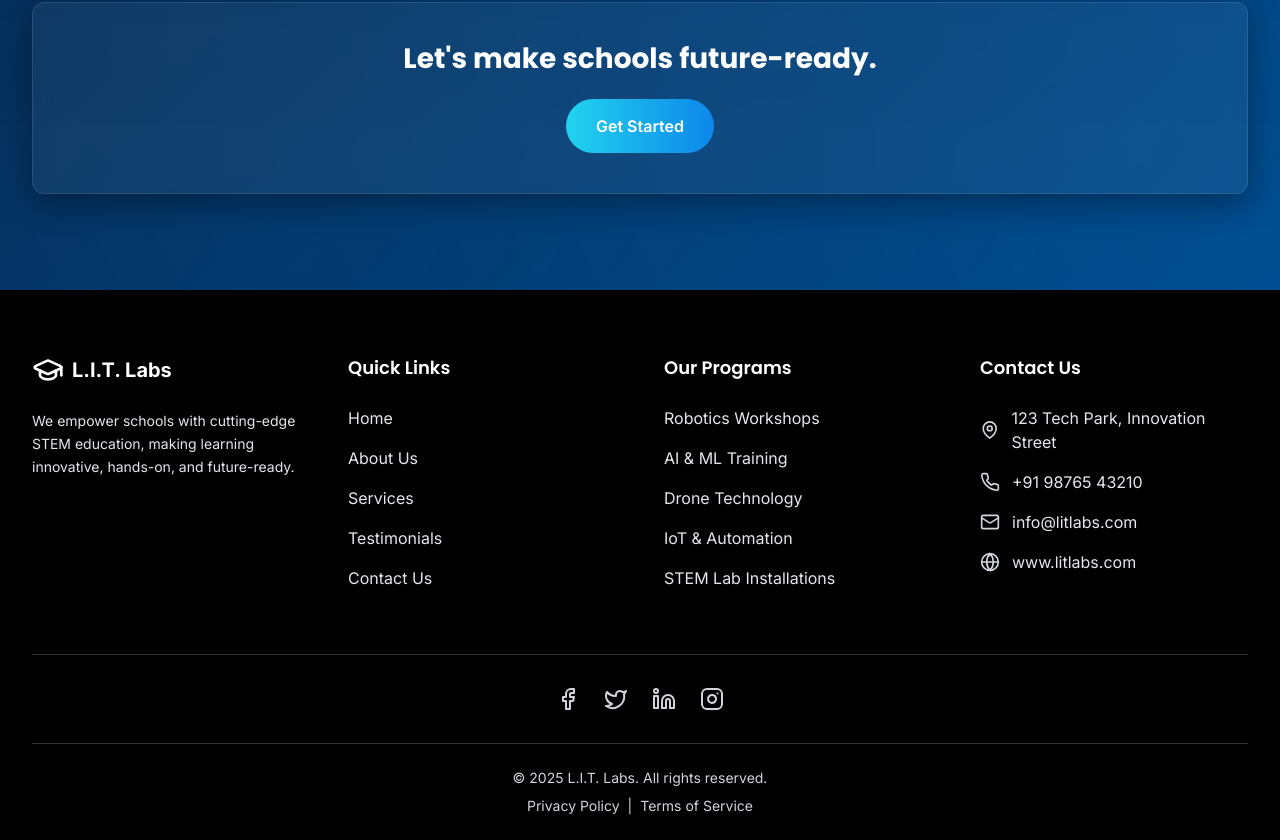
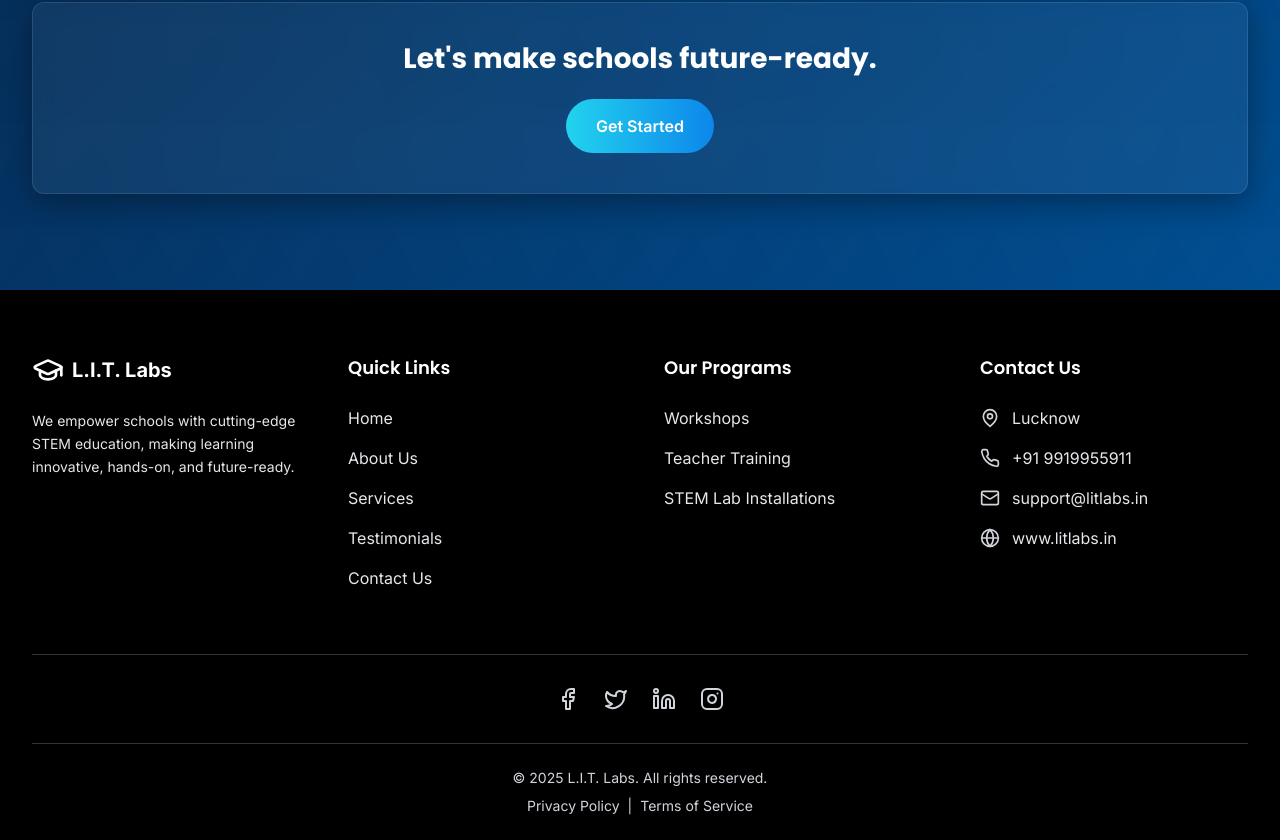
Before and after one commit to Hexacom06/LIT-Labs-Website, a React (Vite) app in the folder project 7/: page / in a window 1280 px wide. Shown: the part 3758-4598 px from the top of the page. Built offline with nearby package versions, Linux system fonts and the light colour scheme.

Commit message:
Update Footer.tsx

```diff
--- a/project 7/src/components/Footer.tsx
+++ b/project 7/src/components/Footer.tsx
@@ -40,10 +40,8 @@ const Footer = () => {
             <h3 className="text-lg font-semibold mb-6">Our Programs</h3>
             <ul className="space-y-4">
               {[
-                'Robotics Workshops',
-                'AI & ML Training',
-                'Drone Technology',
-                'IoT & Automation',
+                'Workshops',
+                'Teacher Training',
                 'STEM Lab Installations'
               ].map((program) => (
                 <li key={program}>
@@ -65,25 +63,25 @@ const Footer = () => {
               <li className="flex items-center space-x-3 group">
                 <MapPin className="h-5 w-5 text-gray-300 group-hover:scale-110 transition-transform duration-300" />
                 <span className="text-gray-200 group-hover:text-white transition-colors duration-300">
-                  123 Tech Park, Innovation Street
+                  Lucknow
                 </span>
               </li>
               <li className="flex items-center space-x-3 group">
                 <Phone className="h-5 w-5 text-gray-300 group-hover:scale-110 transition-transform duration-300" />
                 <span className="text-gray-200 group-hover:text-white transition-colors duration-300">
-                  +91 98765 43210
+                  +91 9919955911
                 </span>
               </li>
               <li className="flex items-center space-x-3 group">
                 <Mail className="h-5 w-5 text-gray-300 group-hover:scale-110 transition-transform duration-300" />
                 <span className="text-gray-200 group-hover:text-white transition-colors duration-300">
-                  info@litlabs.com
+                  support@litlabs.in
                 </span>
               </li>
               <li className="flex items-center space-x-3 group">
                 <Globe className="h-5 w-5 text-gray-300 group-hover:scale-110 transition-transform duration-300" />
                 <span className="text-gray-200 group-hover:text-white transition-colors duration-300">
-                  www.litlabs.com
+                  www.litlabs.in
                 </span>
               </li>
             </ul>
```
